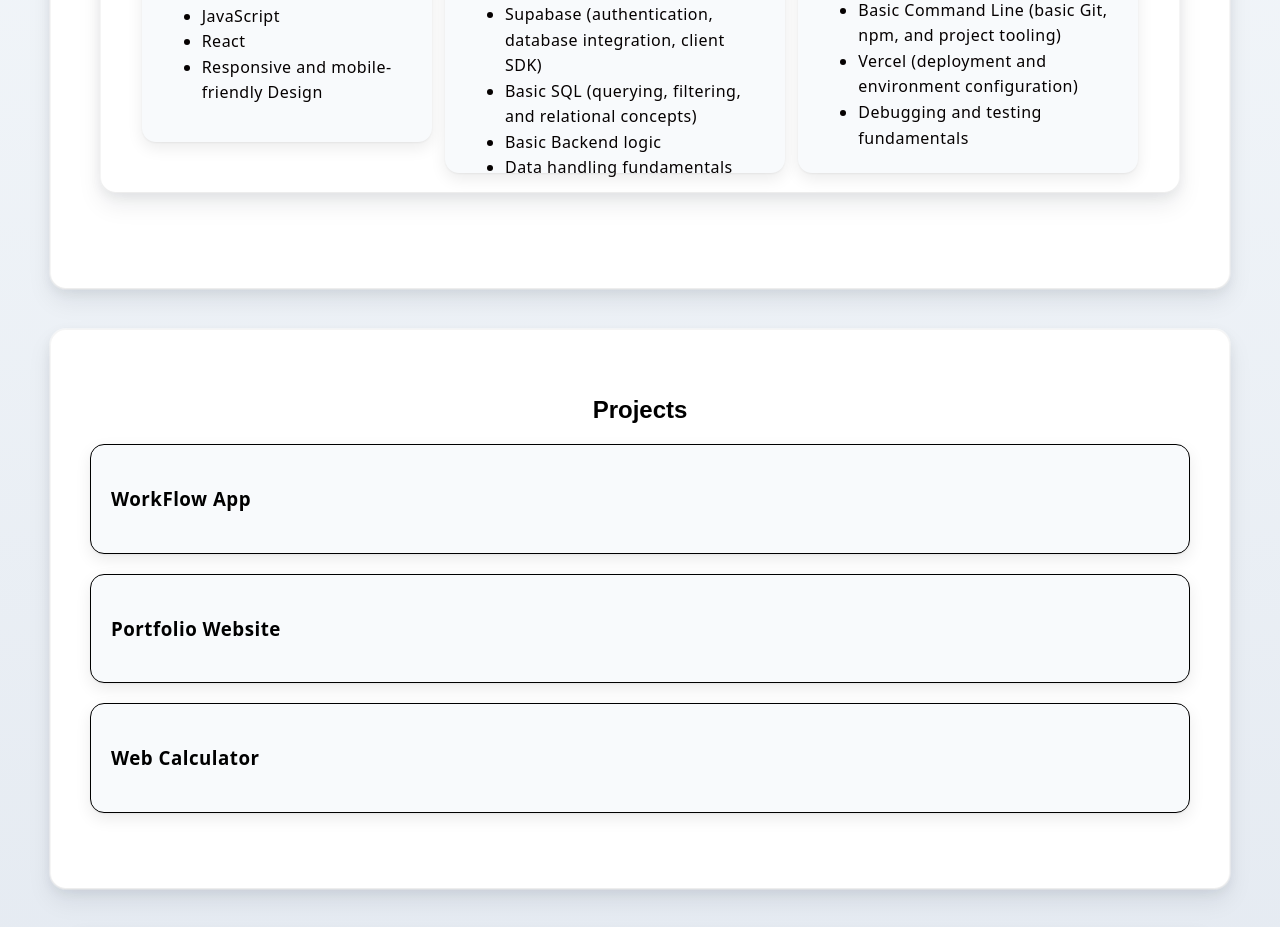
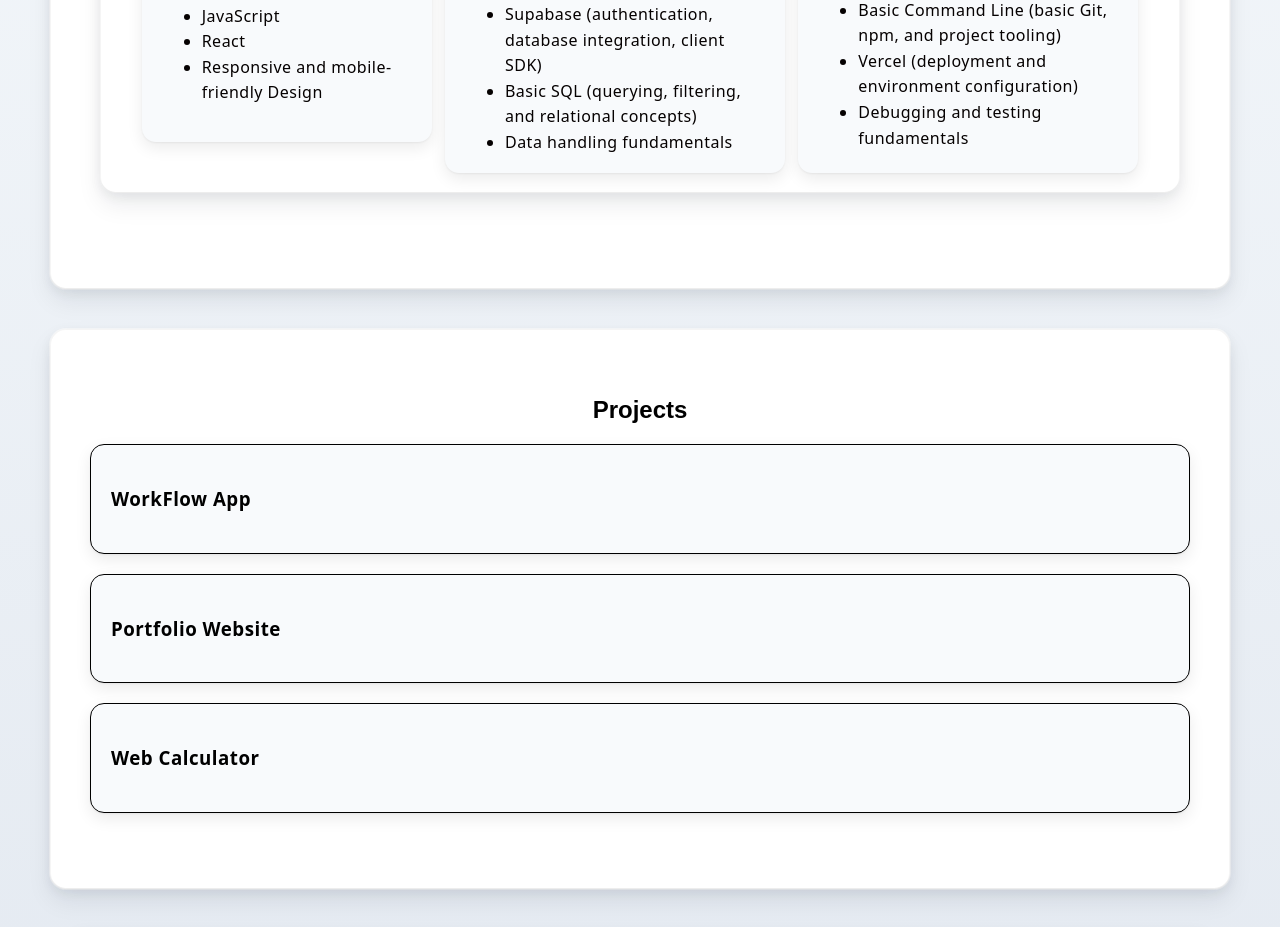
Before and after one commit to stanleytarun777/Portfolio-Website, a React (Vite) app: page / in a window 1280 px wide. Shown: the part 1426-2353 px from the top of the page. Built offline with nearby package versions, Linux system fonts and the light colour scheme.

Commit message:
Tighten backend skills list

```diff
--- a/src/components/Skills.jsx
+++ b/src/components/Skills.jsx
@@ -20,7 +20,6 @@ export default function Skills() {
                     <li>REST APIs (frontend and backend integration)</li>
                     <li>Supabase (authentication, database integration, client SDK)</li>
                     <li>Basic SQL (querying, filtering, and relational concepts)</li>
-                    <li>Basic Backend logic</li>
                     <li>Data handling fundamentals</li>
                 </ul>
             </div>
```
